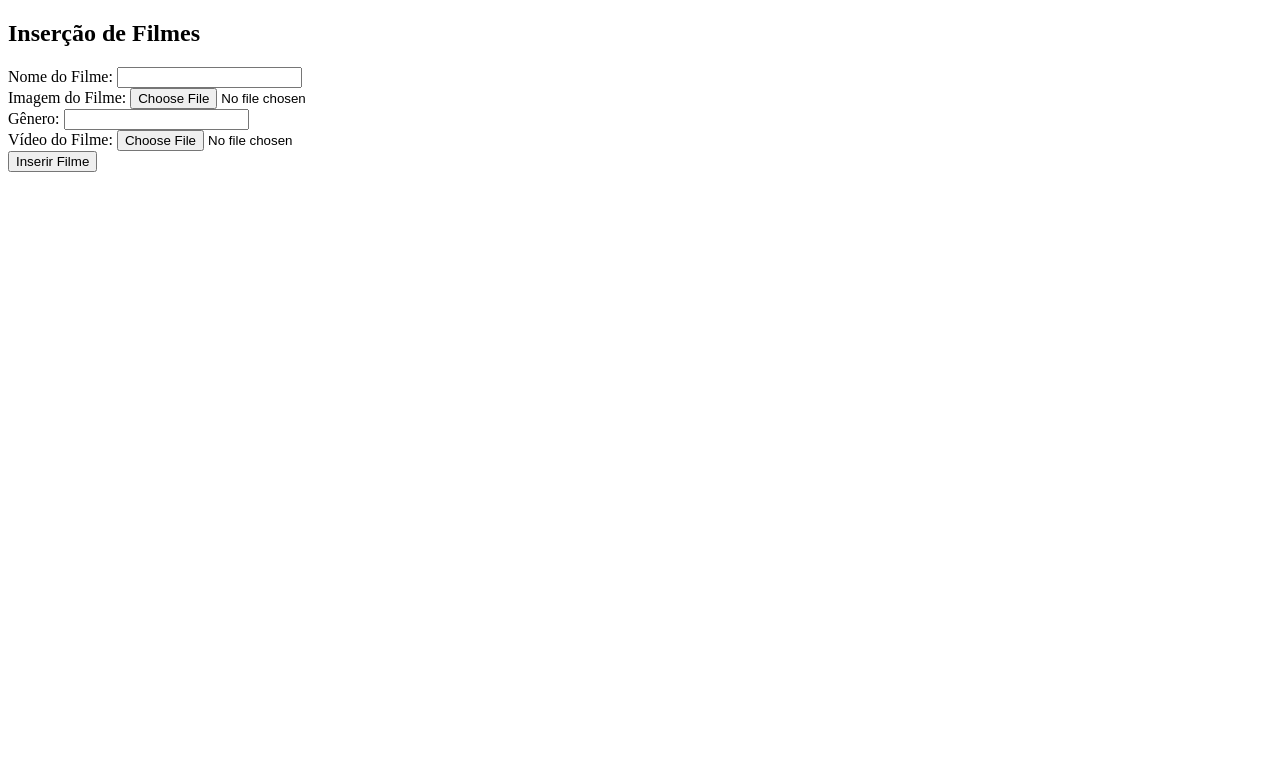
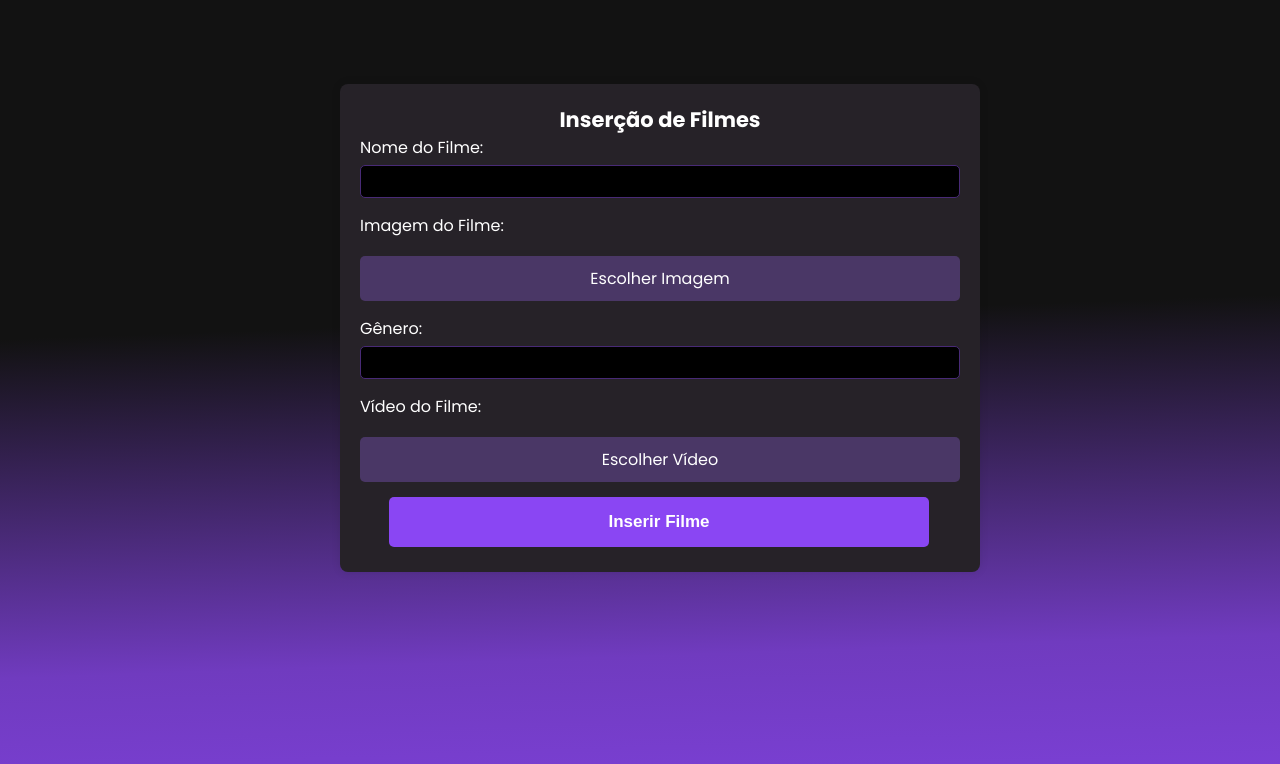
Before and after one commit to eduardavieira-dev/movie, a PHP site: page /principalAdm/addFilme.html in a window 1280 px wide. Shown: the top 764 px of the page. Run offline with PHP 8.4, Linux system fonts and the light colour scheme.

Commit message:
estilização nova

```diff
--- /dev/null
+++ b/movie2/css/form.css
@@ -0,0 +1,193 @@
+/* add filmes */
+@import url('https://fonts.googleapis.com/css2?family=Poppins:ital,wght@0,100;0,200;0,300;0,400;0,500;0,600;0,700;0,800;0,900;1,100;1,200;1,300;1,400;1,500;1,600;1,700;1,800;1,900&display=swap');
+*{
+    margin: 0;
+    padding: 0;
+}
+body, .body-a{
+    font-family: "Poppins", sans-serif;
+
+    margin: 0;
+    padding: 20px;
+    color: #fff;
+    z-index: 1;
+    background: linear-gradient(-2deg, #8a46f3, #ad76f7,  #121212, #8a46f3, #703bbf,#121212, #121212);
+    background-size: 100% 300%;
+    width: 90%;
+    height: 70vh;
+    animation: animate 15s ease infinite;
+    margin-top: 5%;
+    margin-left: 5%;
+}
+
+.container {
+    max-width: 600px;
+    margin: 0 auto;
+    background: #262228;
+    padding: 20px;
+    border-radius: 8px;
+    box-shadow: 0 0 10px rgba(0, 0, 0, 0.1);
+}
+
+h2 {
+    text-align: center;
+    color: #fff;
+    font-size: 21px;
+}
+
+.form-group {
+    margin-bottom: 15px;
+}
+
+.form-group label {
+    display: block;
+    margin-bottom: 5px;
+    color: #fff;
+}
+
+.form-group input[type="email"],
+.form-group input[type="text"],
+.form-group input[type="number"] {
+    width: 100%;
+    padding: 8px;
+    box-sizing: border-box;
+    background-color: #000000;
+    color: #fff;
+    outline: none;
+    border: 1px solid #482a76;
+    border-radius: 5px;
+}
+
+#imagePreview, #videoPreview {
+    margin-top: 10px;
+}
+
+#imagePreview img, #videoPreview video {
+    max-width: 100%;
+    display: block;
+    margin: 0 auto;
+}
+
+.btn {
+    display: block;
+    width: 90%;
+    padding: 15px;
+    margin: 5px 29px;
+    background: #8a46f3;
+    color: #fff;
+    border: none;
+    border-radius: 5px;
+    cursor: pointer;
+    font-weight: bold;
+    font-size: 17px;
+}
+
+.btn:hover {
+    background: #6a35ba;
+}
+
+/* Estilizando botões file */
+.form-group input[type="file"] {
+    display: none;
+}
+
+.custom-file-upload {
+    display: inline-block;
+    padding: 10px 0px;
+    cursor: pointer;
+    background: #4a3766;
+    color: white;
+    border-radius: 5px;
+    text-align: center;
+    width: 100%;
+    margin: 18px 0;
+}
+
+.custom-file-upload:hover {
+    background: #332b3f;
+}
+
+
+/* Login */
+body, .body-l {
+    font-family: "Poppins", sans-serif;
+    margin: 0;
+    padding: 20px;
+    color: #fff;
+    z-index: 1;
+    background: linear-gradient(-2deg, #8a46f3, #ad76f7,  #121212, #8a46f3, #703bbf,#121212, #121212);
+    background-size: 100% 300%;
+    width: 90%;
+    height: 70vh;
+    animation: animate 15s ease infinite;
+    margin-top: 5%;
+    margin-left: 5%;
+}
+
+.container {
+    max-width: 600px;
+    margin: 0 auto;
+    background: #262228;
+    padding: 20px;
+    border-radius: 8px;
+    box-shadow: 0 0 10px rgba(0, 0, 0, 0.1);
+}
+.container a{
+
+    color: #aa83e4;
+    text-decoration: none;
+    display: inline-block;
+    margin-bottom: 20px;
+    margin-right: 300px;
+    font-size: 15px;
+}
+
+.container a:hover{
+    color: #fff;
+}
+
+
+h2 {
+    color: #fff;
+    text-align: center;
+}
+
+.form-group {
+    margin-bottom: 15px;
+}
+
+.form-group label {
+    display: block;
+    margin-bottom: 5px;
+    color: #fff;
+    font-size: 16px;
+}
+
+.form-group input[type="text"],
+.form-group input[type="password"] {
+    width: 100%;
+    padding: 8px;
+    box-sizing: border-box;
+    background-color: #000000;
+    color: #fff;
+    outline: none;
+    border: 1px solid #482a76;
+    border-radius: 5px;
+}
+
+.btn-l {
+    display: block;
+    width: 100%;
+    padding: 15px;
+    background: #8a46f3;
+    color: #fff;
+    border: none;
+    border-radius: 5px;
+    cursor: pointer;
+    font-weight: bold;
+    font-size: 17px;
+}
+
+.btn-l:hover {
+    background: #6a35ba;
+}
--- a/movie2/login/login.html
+++ b/movie2/login/login.html
@@ -5,12 +5,13 @@
     <meta name="viewport" content="width=device-width, initial-scale=1.0">
     <title>Login de Usuário</title>
     <link rel="stylesheet" href="../css/style.css">
+    <link rel="stylesheet" href="../css/form.css">
     <script src="https://code.jquery.com/jquery-3.6.0.min.js"></script>
     <script src="https://cdn.jsdelivr.net/npm/sweetalert2@11"></script>
 </head>
 <body>
     <div class="container">
-        <a href="../index.html">Voltar</a>
+        <a href="../index.html" style="">Voltar</a>
         <h2>Login</h2>
         <form id="login">
             <div class="form-group">
@@ -22,7 +23,7 @@
                 <input type="password" id="password" name="senha" required>
             </div>
 
-            <button type="submit" class="btn">Login</button>
+            <button type="submit" class="btn-l">Login</button>
         </form>
     </div>
     <script src="JS/login.js"></script>
--- /dev/null
+++ b/movie2/principalAdm/JS/preview.js
@@ -0,0 +1,26 @@
+document.getElementById('imagem').addEventListener('change', function(event) {
+    const file = event.target.files[0];
+    const reader = new FileReader();
+
+    reader.onload = function(e) {
+        const imagePreview = document.getElementById('imagePreview');
+        imagePreview.innerHTML = `<img src="${e.target.result}" alt="Imagem do Filme">`;
+    };
+
+    reader.readAsDataURL(file);
+});
+
+document.getElementById('video').addEventListener('change', function(event) {
+    const file = event.target.files[0];
+    const reader = new FileReader();
+
+    reader.onload = function(e) {
+        const videoPreview = document.getElementById('videoPreview');
+        videoPreview.innerHTML = `<video controls>
+                                    <source src="${e.target.result}" type="${file.type}">
+                                    Seu navegador não suporta a exibição de vídeos.
+                                  </video>`;
+    };
+
+    reader.readAsDataURL(file);
+});
--- a/movie2/principalAdm/addFilme.html
+++ b/movie2/principalAdm/addFilme.html
@@ -4,9 +4,12 @@
     <meta charset="UTF-8">
     <meta name="viewport" content="width=device-width, initial-scale=1.0">
     <title>Inserção de Filmes</title>
-    <link rel="stylesheet" href="style.css">
+    <link rel="stylesheet" href="../css/form.css">
+    <style>
+
+    </style>
 </head>
-<body>
+<body class="body-a">
     <div class="container">
         <h2>Inserção de Filmes</h2>
         <form id="filmForm" enctype="multipart/form-data">
@@ -16,7 +19,9 @@
             </div>
             <div class="form-group">
                 <label for="imagem">Imagem do Filme:</label>
+                <label for="imagem" class="custom-file-upload">Escolher Imagem</label>
                 <input type="file" id="imagem" name="imagem" accept="image/*" required>
+                <div id="imagePreview"></div>
             </div>
             <div class="form-group">
                 <label for="genero">Gênero:</label>
@@ -24,7 +29,9 @@
             </div>
             <div class="form-group">
                 <label for="video">Vídeo do Filme:</label>
+                <label for="video" class="custom-file-upload">Escolher Vídeo</label>
                 <input type="file" id="video" name="video" accept="video/*" required>
+                <div id="videoPreview"></div>
             </div>
             <button type="submit" class="btn">Inserir Filme</button>
         </form>
@@ -32,6 +39,7 @@
     </div>
 
     <script src="https://code.jquery.com/jquery-3.6.0.min.js"></script>
-    <script src="JS/script.js"></script>
+    <script src="./JS/script.js"></script>
+    <script src="./JS/preview.js"></script>
 </body>
 </html>
```
Also changed, not shown: movie2/cadastro/cadastro.html (+4 -4 lines), movie2/css/style.css (+9 -0 lines), movie2/principal/CSS/pesquisa.css (added, +85 -0 lines), movie2/principal/HTML/principal.html (+12 -8 lines), movie2/img/search_24dp_FILL0_wght400_GRAD0_opsz24.svg (added), movie2/uploads/imagens/morada_3.webp (added), movie2/uploads/imagens/scale.png (added), movie2/uploads/imagens/taylor-swift-2014-sarah-barlow-billboard-650-620x410.webp (added), movie2/uploads/imagens/wildest_dreams_music_video_still.webp (added), 7 other files.
